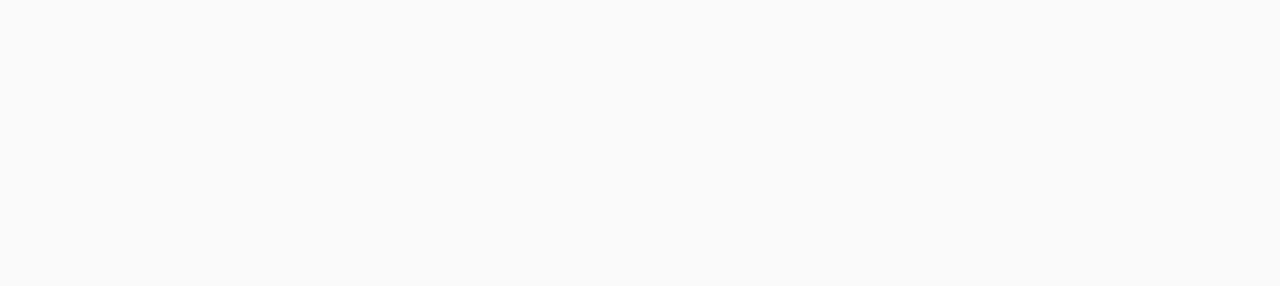
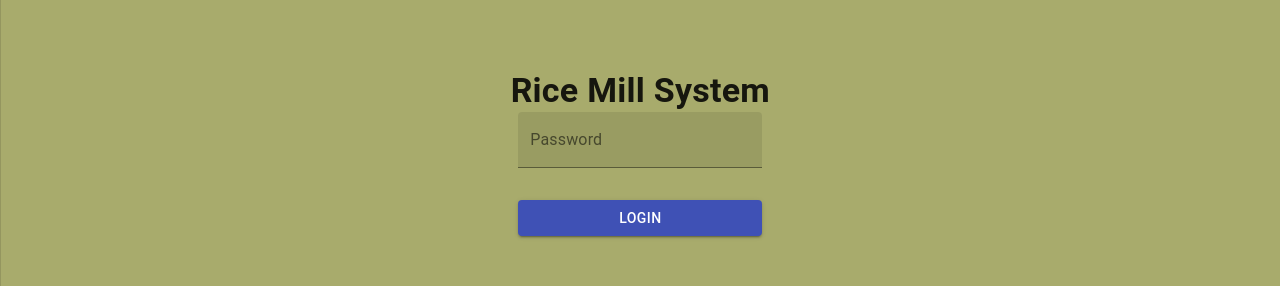
Before and after one commit to emoueitchaien/project0-frontend, a React (Create React App) app: page / in a window 1280 px wide. Shown: the part 246-532 px from the top of the page. Built offline with nearby package versions, Linux system fonts and the light colour scheme; no server answers.

Commit message:
added login system

```diff
--- a/src/App.js
+++ b/src/App.js
@@ -1,4 +1,4 @@
-import React from "react";
+import React, { useState } from "react";
 import { BrowserRouter as Router, Route } from "react-router-dom";
 
 //Components Import
@@ -9,9 +9,13 @@
 import Appbar from "./Components/Appbar";
 import Imports from "./Components/Imports";
 import PrintExport from "./Components/PrintExport";
+import Login from "./Components/Login";
 
 function App() {
+  const [isLogin, setLogin] = useState(false);
+
   return (
+    isLogin ?
     <Router>
       <div className="App">
         <Appbar />
@@ -23,6 +27,8 @@
         <Route path="/printExport" component={PrintExport} />
       </div>
     </Router>
+    :
+    <Login isLogin={isLogin} setLogin={setLogin}/>
   );
 }
 
--- /dev/null
+++ b/src/Components/Login.js
@@ -0,0 +1,78 @@
+import React, { useState } from "react";
+import {
+  TextField,
+  Paper,
+  makeStyles,
+  Typography,
+  Button
+} from "@material-ui/core";
+import axios from "axios";
+const styles = makeStyles({
+  paper: {
+    display: "flex",
+    justifyContent: "center",
+    alignItems: "center",
+    flexDirection: "column",
+    height: "99.5vh",
+    width: "99.9vw",
+    backgroundColor: "#a8ab6c"
+  },
+  input:{
+      display:'flex',
+      flexDirection:'column'
+  },
+  button: {
+    marginTop: "2rem"
+  }
+});
+
+const Login = (props) => {
+  const classes = styles();
+  const [check, setCheck] = useState("");
+  const handleChange = (event) => {
+    setCheck(event.target.value);
+  };
+  const misMatch =()=>{
+    alert("Wrong Password!!");
+    setCheck("");
+  }
+  const handleSubmit = (event) => {
+    axios
+      .get("http://localhost:5000/login/")
+      .then((res) =>{
+        check === res.data[0].password
+          ? props.setLogin(true)
+          : misMatch();
+      })
+      .catch((err) => alert(err));
+  };
+  return (
+    <React.Fragment>
+      <Paper className={classes.paper} variant="outlined">
+        <Typography variant="h4" style={{ fontWeight: "bold" }}>
+          Rice Mill System
+        </Typography>
+        <div className={classes.input}>
+          <TextField
+            type="password"
+            name="password"
+            label="Password"
+            value={check}
+            variant="filled"
+            onChange={handleChange}
+          />
+          <Button
+            className={classes.button}
+            variant="contained"
+            color="primary"
+            onClick={handleSubmit}
+          >
+            LOGIN
+          </Button>
+        </div>
+      </Paper>
+    </React.Fragment>
+  );
+};
+
+export default Login;
--- a/src/Components/PrintExport.js
+++ b/src/Components/PrintExport.js
@@ -95,18 +95,9 @@
                 modeSelection={modeSelection}
                 idsToPrint={idsToPrint}
               />
+              <br/>
               <TableRow>
-                <TableCell></TableCell>
-                <TableCell></TableCell>
-                <TableCell></TableCell>
-                <TableCell></TableCell>
-                <TableCell></TableCell>
-              </TableRow>
-              <TableRow>
-                <TableCell>Subtotal :</TableCell>
-                <TableCell></TableCell>
-                <TableCell></TableCell>
-                <TableCell></TableCell>
+                <TableCell colSpan="4">Subtotal :</TableCell>
                 <TableCell>{subtotal}</TableCell>
               </TableRow>
             </TableBody>
```
